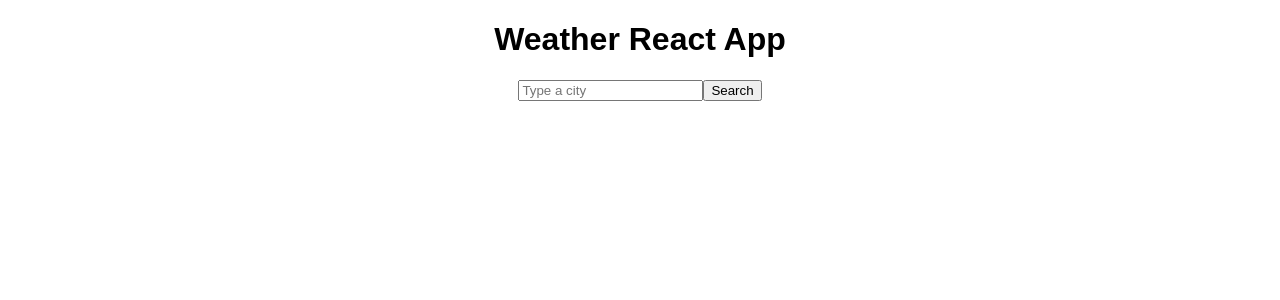
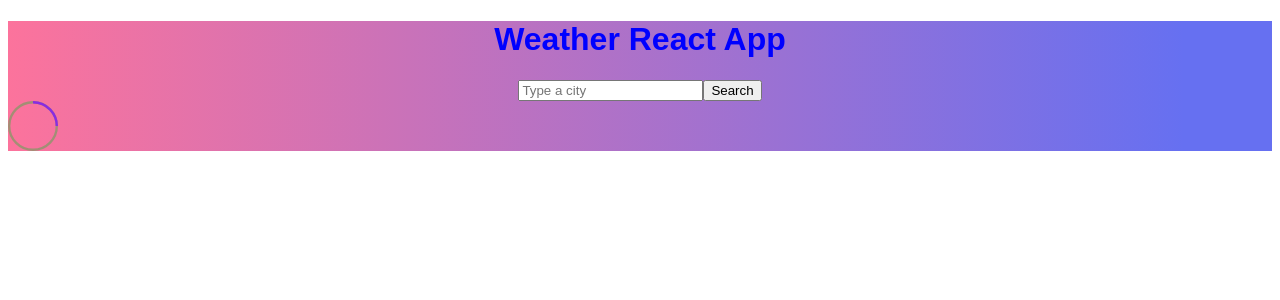
Before and after one commit to Bancy614/weatherReactApp, a React (Create React App) app: page / in a window 1280 px wide. Shown: the top 300 px of the page. Built offline with nearby package versions, Linux system fonts and the light colour scheme.

Commit message:
added react-loader-spinner and updated css

```diff
--- a/package.json
+++ b/package.json
@@ -12,6 +12,7 @@
     "loader-utils": "3.2.1",
     "react": "18.2.0",
     "react-dom": "18.2.0",
+    "react-loader-spinner": "^5.4.5",
     "react-scripts": "5.0.1"
   },
   "devDependencies": {
--- a/src/SearchEngine.js
+++ b/src/SearchEngine.js
@@ -1,6 +1,7 @@
 import React, { useState } from "react";
 import axios from "axios";
 import "./styles.css";
+import {Oval} from 'react-loader-spinner'
 
 export default function SearchEngine() {
   function handleSubmit(event) {
@@ -68,6 +69,19 @@ export default function SearchEngine() {
           </ul>
         </div>
       )}
+      <Oval
+        height={50}
+        width={50}
+        color="blueviolet"
+        wrapperStyle={{}}
+        wrapperClass=""
+        visible={true}
+        ariaLabel='oval-loading'
+        secondaryColor="#4fa94d"
+        strokeWidth={2}
+        strokeWidthSecondary={2}
+
+/>
     </div>
   );
 }
--- a/src/styles.css
+++ b/src/styles.css
@@ -1,6 +1,10 @@
 .App {
   font-family: sans-serif;
   text-align: center;
+  background: linear-gradient(90deg, rgb(252, 115, 156) 0%, rgb(252, 115, 156) 0%, rgb(102, 112, 241) 93%);
+}
+h1{
+  color: blue;
 }
 ul {
   font-style: none;
```
Also changed, not shown: 1 other file (tests, documents, lock files or other folders).
